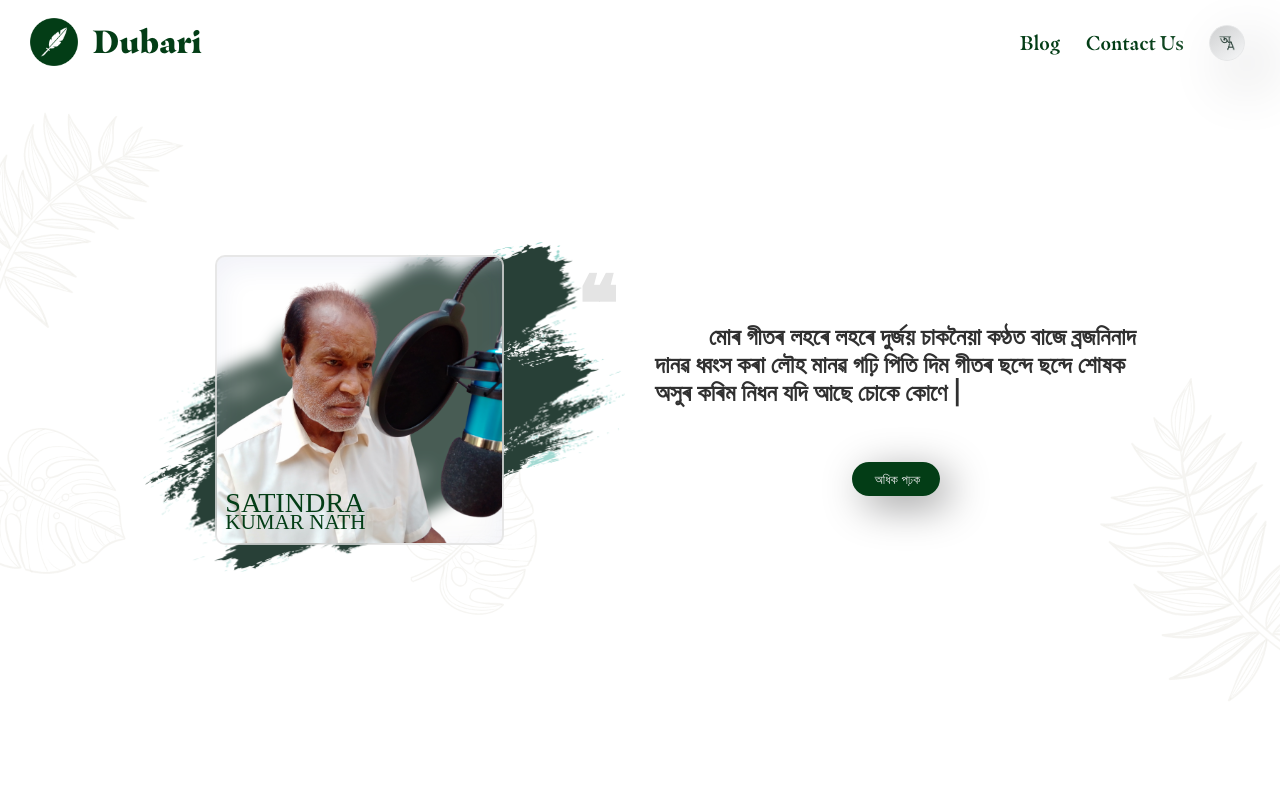
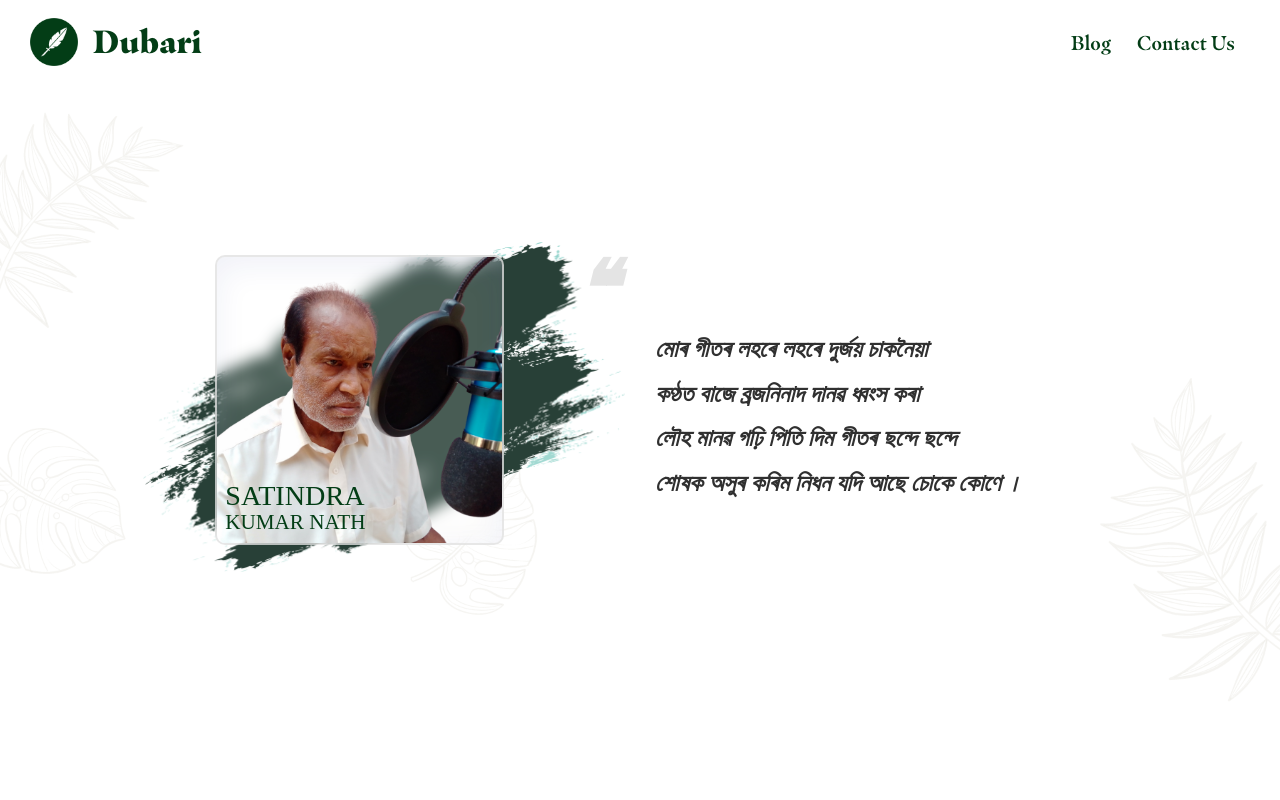
Before and after one commit to dinezh256/dubari, a Next.js app: page / in a window 1280 px wide. Shown: the top 800 px of the page. Built offline with nearby package versions, Linux system fonts and the light colour scheme; a web font is replaced by a local one.

Commit message:
Client changes

```diff
--- a/components/landing/index.js
+++ b/components/landing/index.js
@@ -38,13 +38,15 @@ const Landing = () => {
         </div>
         <div className="col-sm clientQuoteWrapper">
           <h1 className="landingPageQuote">
-            <span>❝</span>&nbsp; &nbsp; &nbsp;&nbsp;&nbsp;&nbsp;&nbsp;মোৰ গীতৰ লহৰে লহৰে দুৰ্জয় চাকনৈয়া কণ্ঠত বাজে
-            ব্ৰজনিনাদ দানৱ ধ্বংস কৰা লৌহ মানৱ গঢ়ি পিতি দিম গীতৰ ছন্দে ছন্দে শোষক
-            অসুৰ কৰিম নিধন যদি আছে চোকে কোণে |
+            <span>❝</span>&nbsp; &nbsp; &nbsp;&nbsp;&nbsp;&nbsp;&nbsp;
+            <p>মোৰ গীতৰ লহৰে লহৰে দুৰ্জয় চাকনৈয়া</p>
+            <p>কণ্ঠত বাজে ব্ৰজনিনাদ দানৱ ধ্বংস কৰা</p>
+            <p>লৌহ মানৱ গঢ়ি পিতি দিম গীতৰ ছন্দে ছন্দে</p>
+            <p>শোষক অসুৰ কৰিম নিধন যদি আছে চোকে কোণে ।</p>
           </h1>
-          <h5 className="connectBtn">
+          {/* <h5 className="connectBtn">
             <span>অধিক পঢ়ক</span>
-          </h5>
+          </h5> */}
         </div>
       </div>
       <div className="about" id="about">
@@ -81,17 +83,7 @@ const Landing = () => {
           </div>
         </div>
       </div>
-      <div className="website">
-        <h4>
-          শ্ৰী সতীন্দ্ৰ কুমাৰ নাথ দেৱৰ সাহিত্যৰাজিক সামৰি দুবৰি নামেৰে এটি
-          ৱেবচাইট মুকলি কৰা হৈছে। এই ৱেবছাইটৰ জৰিয়তে তেওঁৰ সাহিত্যৰ প্ৰকৃতি,
-          সমাজ - জীৱনৰ ছবি খন দাঙি ধৰাটো আমাৰ অনন্য প্ৰয়াস। সদাসয় পাঠক সমাজে
-          উষ্ম আদৰ সাদৰেৰে এই প্ৰয়াসক আকোৱালি লব বুলি আশা ৰাখিলোঁ। এই ৱেবছাইটৰ
-          ধাৰাবাহিকতা দৈনিক ব্লগ লিখনিৰ মাজেৰে শৃঙ্খলাৱদ্ধ কৰা হব। মোৰ দেউতাৰ
-          দুবৰি শীর্ষক এই ৱেবছাইটৰ ৰ প্ৰতি আপোনালোকৰ মৰম চেনেহ আৰু সহাঁৰি বিচাৰি
-          এই বিনম্ৰ নিবেদন আগবঢ়ালো। ধন্যবাদ।
-        </h4>
-      </div>
+
       <Footer />
     </div>
   );
--- a/components/navbar/index.js
+++ b/components/navbar/index.js
@@ -1,12 +1,12 @@
-import React, { useState } from "react";
+import React from "react";
 import Link from "next/link";
 import Image from "next/image";
-import { MdCheckCircle } from "react-icons/md";
-import language from ".././../assets/images/language.png";
+// import { MdCheckCircle } from "react-icons/md";
+// import language from ".././../assets/images/language.png";
 import blogo from "./../../assets/images/blogo.png";
 
 const NavBar = () => {
-  const [selectedlang, setSelectedLang] = useState([false, true, false]);
+  // const [selectedlang, setSelectedLang] = useState([false, true, false]);
   return (
     <nav className="nav">
       <ul className="navItems">
@@ -35,14 +35,14 @@ const NavBar = () => {
         </li>
 
         <li className="navListItems" id="largeWidth">
-          <Link href="/#footer">Contact Us</Link>
+          <Link href="/contact">Contact Us</Link>
         </li>
-        <li>
+        {/* <li>
           <LanguageDropdown
             selected={selectedlang}
             setLanguage={setSelectedLang}
           />
-        </li>
+        </li> */}
       </ul>
     </nav>
   );
@@ -50,63 +50,63 @@ const NavBar = () => {
 
 export default NavBar;
 
-const LanguageDropdown = ({ selected, setLanguage }) => {
-  const languages = ["অসমীয়া", "English"];
+// const LanguageDropdown = ({ selected, setLanguage }) => {
+//   const languages = ["অসমীয়া", "English"];
 
-  return (
-    <>
-      <h6
-        className="languageBtn"
-        data-toggle="modal"
-        data-target="#languageModal"
-      >
-        <Image
-          alt="languageIcon"
-          draggable={false}
-          src={language}
-          className="languageIcon"
-          priority={true}
-        />
-      </h6>
+//   return (
+//     <>
+//       <h6
+//         className="languageBtn"
+//         data-toggle="modal"
+//         data-target="#languageModal"
+//       >
+//         <Image
+//           alt="languageIcon"
+//           draggable={false}
+//           src={language}
+//           className="languageIcon"
+//           priority={true}
+//         />
+//       </h6>
 
-      <div
-        className="modal popIn"
-        id="languageModal"
-        tabIndex="-1"
-        role="dialog"
-        aria-labelledby="languageModalLabel"
-        aria-hidden="true"
-      >
-        <div className="modal-dialog" role="document">
-          <div className="modal-content">
-            <div className="modal-body">
-              <h5 className="modal-title" id="languageModalLabel">
-                Language
-              </h5>
-              {languages.map((item, i) => (
-                <h5
-                  className="languageListItem"
-                  onClick={() => {
-                    let items = [false, false, false];
-                    items[i] = !items[i];
-                    setLanguage(items);
-                  }}
-                  key={i}
-                >
-                  {item}
-                  <MdCheckCircle
-                    className={
-                      selected[i]
-                        ? "selectedLang fadeIn"
-                        : "unselectedLang fadeOut"
-                    }
-                  />
-                </h5>
-              ))}
-            </div>
-          </div>
-        </div>
-      </div>
-    </>
-  );
-};
+//       <div
+//         className="modal popIn"
+//         id="languageModal"
+//         tabIndex="-1"
+//         role="dialog"
+//         aria-labelledby="languageModalLabel"
+//         aria-hidden="true"
+//       >
+//         <div className="modal-dialog" role="document">
+//           <div className="modal-content">
+//             <div className="modal-body">
+//               <h5 className="modal-title" id="languageModalLabel">
+//                 Language
+//               </h5>
+//               {languages.map((item, i) => (
+//                 <h5
+//                   className="languageListItem"
+//                   onClick={() => {
+//                     let items = [false, false, false];
+//                     items[i] = !items[i];
+//                     setLanguage(items);
+//                   }}
+//                   key={i}
+//                 >
+//                   {item}
+//                   <MdCheckCircle
+//                     className={
+//                       selected[i]
+//                         ? "selectedLang fadeIn"
+//                         : "unselectedLang fadeOut"
+//                     }
+//                   />
+//                 </h5>
+//               ))}
+//             </div>
+//           </div>
+//         </div>
+//       </div>
+//     </>
+//   );
+// };
--- a/styles/globals.scss
+++ b/styles/globals.scss
@@ -385,7 +385,8 @@ $Kokila: "Kokila";
   font-size: 2.2vw;
   color: $DarkGreen;
   user-select: none;
-  margin-top: -8px;
+  margin-top: -10px;
+  margin-bottom: 15px;
   margin-left: 10px;
   z-index: 2;
   position: relative;
@@ -427,6 +428,7 @@ $Kokila: "Kokila";
     user-select: none;
     font-size: 1.85vw;
     font-weight: 600;
+    font-style: italic;
 
     span {
       font-size: 6vw;
```
Also changed, not shown: pages/contact.js (added, +26 -0 lines).
